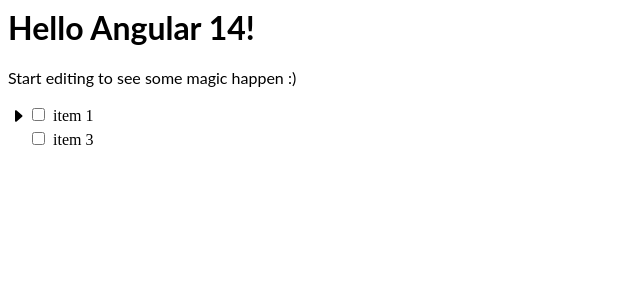
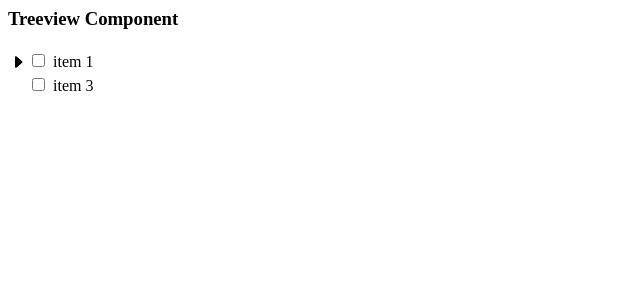
Before and after one commit to mindtech2014/angular-treeview, an Angular app: page / in a window 1280 px wide. Shown: the top 300 px of the page, without its empty margins (0-640 px from the left). Built offline with nearby package versions, Linux system fonts and the light colour scheme.

Commit message:
treeview

```diff
--- a/src/app/app.component.html
+++ b/src/app/app.component.html
@@ -1,7 +1,4 @@
-<hello name="{{ name }}"></hello>
-<p>
-  Start editing to see some magic happen :)
-</p>
+<h3>Treeview Component</h3>
 <div style="width: 500px; float: left;">
 <treeview [treeItems]="treeItems" (onNodeSelected)="nodeSelected($event)"></treeview>
 </div>
--- a/src/treeview/treeview.component.ts
+++ b/src/treeview/treeview.component.ts
@@ -55,8 +55,6 @@
       parentTreeNode.checked = allChecked;
       parentTreeNode.indeterminate = !parentTreeNode.checked && checkedLength > 0;
     }
-    console.log(treeNode.id);
-    console.log(treeNode.parentId);
   }
 
   private changeSelectedProperty(treeNode: TreeNode<any>, selected: boolean) {
```
